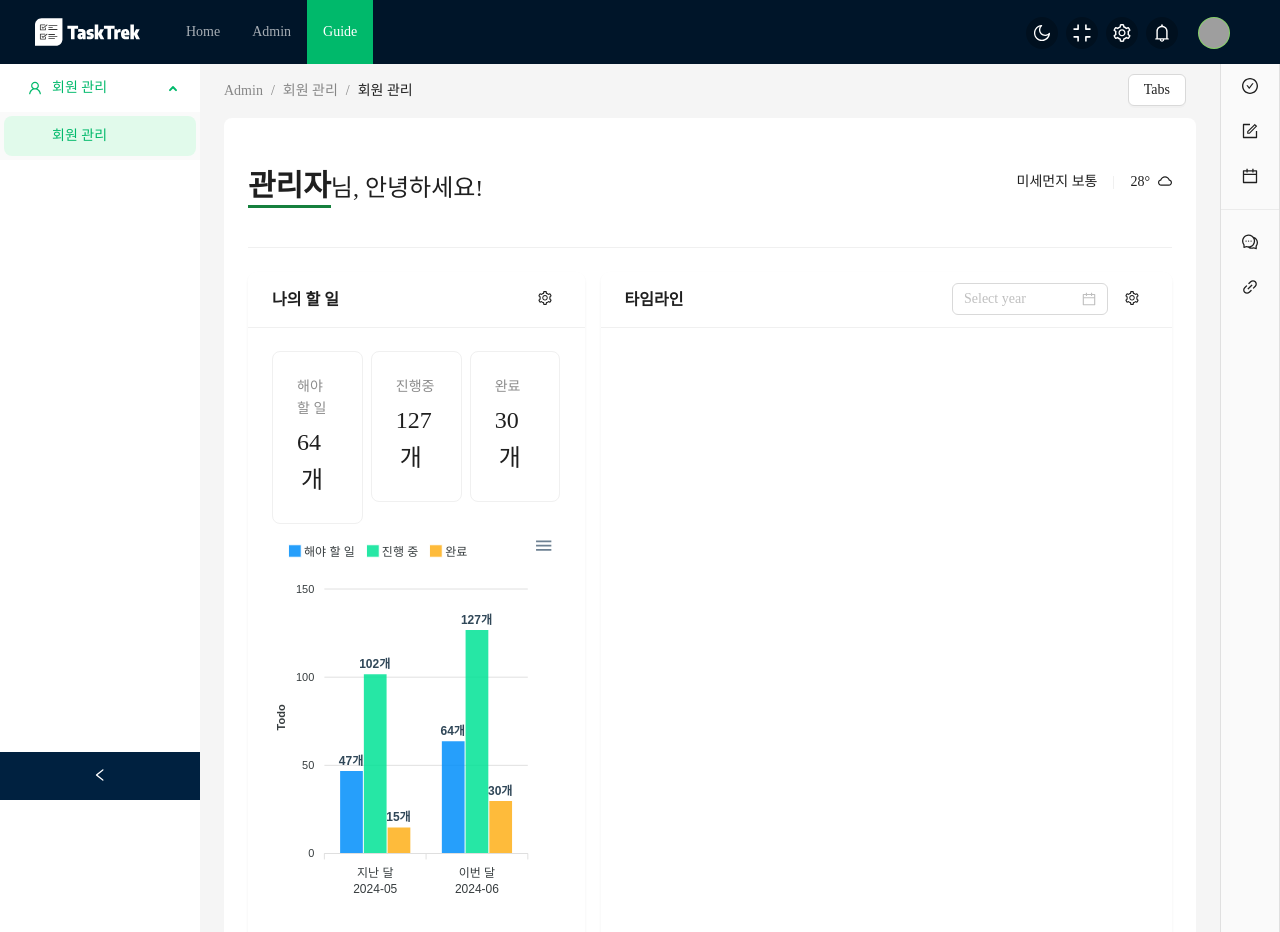
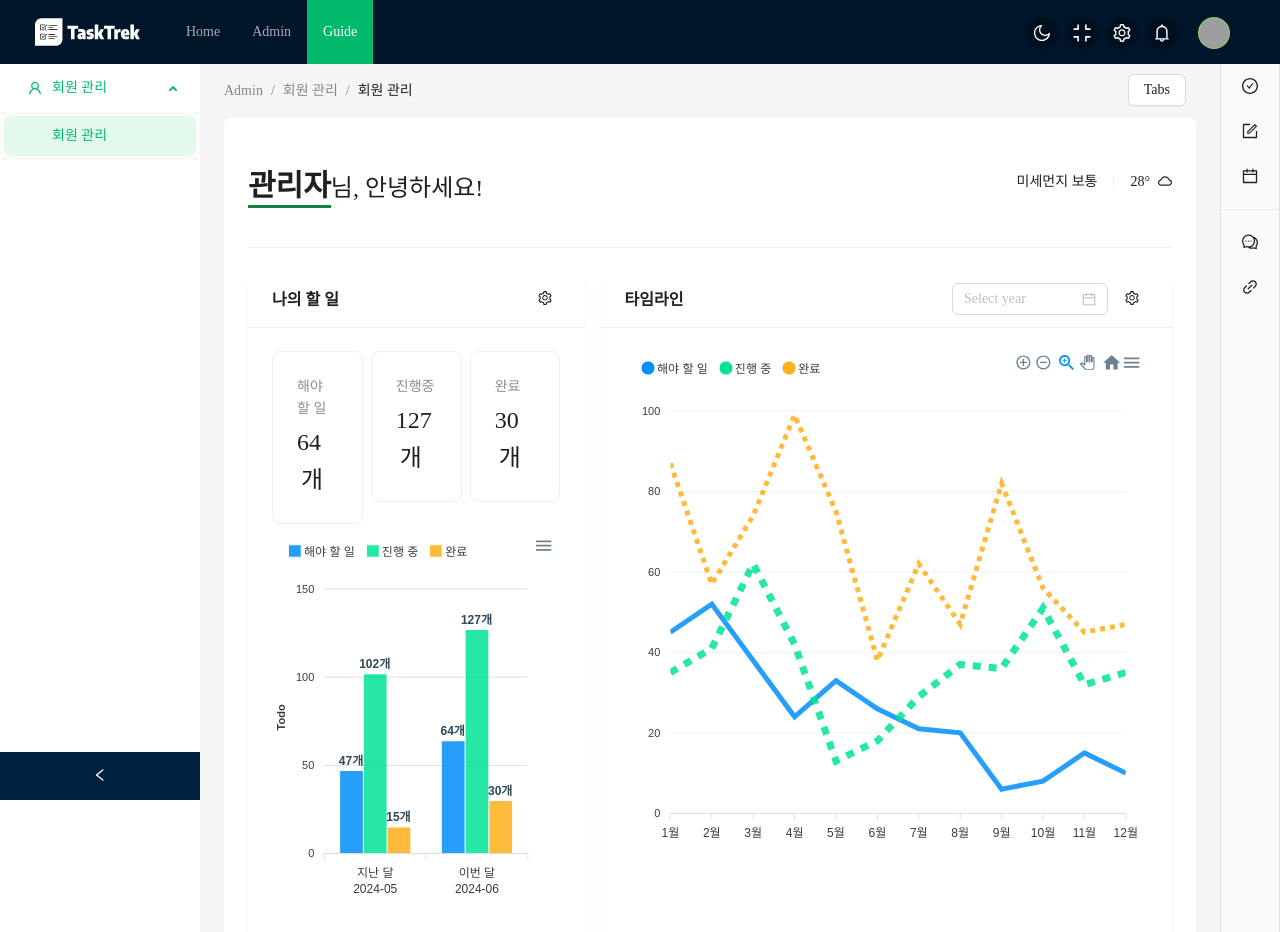
Before and after one commit to coldrain-f/antd-dashboard, a React (Create React App) app in the folder Client/: page /dashboard in a window 1280 px wide. Shown: the top 932 px of the page. Built offline with nearby package versions, Linux system fonts and the light colour scheme; grey boxes are pictures that could not be loaded.

Commit message:
메인 화면 타임라인 ApexCharts 변경

```diff
--- /dev/null
+++ b/Client/src/component/charts/LineWithDataLabelsChart.tsx
@@ -0,0 +1,121 @@
+import React from "react";
+import ReactApexChart from "react-apexcharts";
+import { ApexOptions } from "apexcharts";
+
+interface MyComponentProps {}
+
+const LineWithDataLabelsChart: React.FC<MyComponentProps> = () => {
+  const chartOptions: ApexOptions = {
+    // Define your chart options here
+    chart: {
+      fontFamily: "Noto Sans KR, Arial, sans-serif",
+    },
+
+    series: [
+      {
+        name: "해야 할 일",
+        data: [45, 52, 38, 24, 33, 26, 21, 20, 6, 8, 15, 10],
+      },
+      {
+        name: "진행 중",
+        data: [35, 41, 62, 42, 13, 18, 29, 37, 36, 51, 32, 35],
+      },
+      {
+        name: "완료",
+        data: [87, 57, 74, 99, 75, 38, 62, 47, 82, 56, 45, 47],
+      },
+    ],
+
+    dataLabels: {
+      enabled: false,
+    },
+
+    stroke: {
+      width: [5, 7, 5],
+      curve: "straight",
+      dashArray: [0, 8, 5],
+    },
+    title: {
+      text: "",
+      align: "left",
+    },
+
+    legend: {
+      position: "top",
+      horizontalAlign: "left",
+      tooltipHoverFormatter: function (val, opts) {
+        return (
+          val +
+          " - <strong>" +
+          opts.w.globals.series[opts.seriesIndex][opts.dataPointIndex] +
+          "</strong>"
+        );
+      },
+    },
+    markers: {
+      size: 0,
+      hover: {
+        sizeOffset: 6,
+      },
+    },
+
+    xaxis: {
+      categories: [
+        "1월",
+        "2월",
+        "3월",
+        "4월",
+        "5월",
+        "6월",
+        "7월",
+        "8월",
+        "9월",
+        "10월",
+        "11월",
+        "12월",
+      ],
+    },
+
+    tooltip: {
+      y: [
+        {
+          title: {
+            formatter: function (val) {
+              return val;
+            },
+          },
+        },
+        {
+          title: {
+            formatter: function (val) {
+              return val;
+            },
+          },
+        },
+        {
+          title: {
+            formatter: function (val) {
+              return val;
+            },
+          },
+        },
+      ],
+    },
+    grid: {
+      borderColor: "#f1f1f1",
+    },
+  };
+
+  return (
+    <div>
+      <ReactApexChart
+        options={chartOptions}
+        series={chartOptions.series}
+        type="line"
+        height={500}
+      />
+    </div>
+  );
+};
+
+export default LineWithDataLabelsChart;
--- a/Client/src/pages/CloudHomeV2.tsx
+++ b/Client/src/pages/CloudHomeV2.tsx
@@ -24,6 +24,7 @@ import CountUp from "react-countup";
 import ColumnWithDataLabelsChart from "../component/charts/ColumnWithDataLabelsChart";
 import { Color } from "bizcharts/lib/plots/core/dependents";
 import TaskTrekBarChart from "./guide/TaskTrekBarChart";
+import LineWithDataLabelsChart from "../component/charts/LineWithDataLabelsChart";
 
 const CloudHomeV2: React.FC = () => {
   const { Title, Text } = Typography;
@@ -145,7 +146,9 @@ const CloudHomeV2: React.FC = () => {
                 <Button type="text" icon={<SettingOutlined />} />
               </Space>
             }
-          ></Card>
+          >
+            <LineWithDataLabelsChart />
+          </Card>
         </Col>
       </Row>
     </>
```
